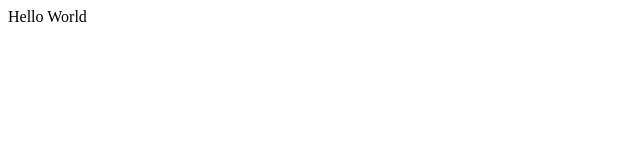
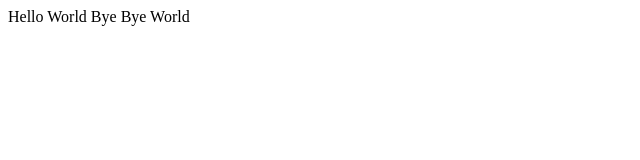
Before and after one commit to poudyalbishwas/biswas, a plain HTML site: page index.html in a window 1280 px wide. Shown: the whole page, without its empty margins (0-640 px from the left). Drawn offline with Linux system fonts and the light colour scheme.

Commit message:
Update index.html

```diff
--- a/index.html
+++ b/index.html
@@ -6,6 +6,8 @@
 </head>
 <body>
 Hello World
+  Bye Bye World
+
 </body>
 
 
```
